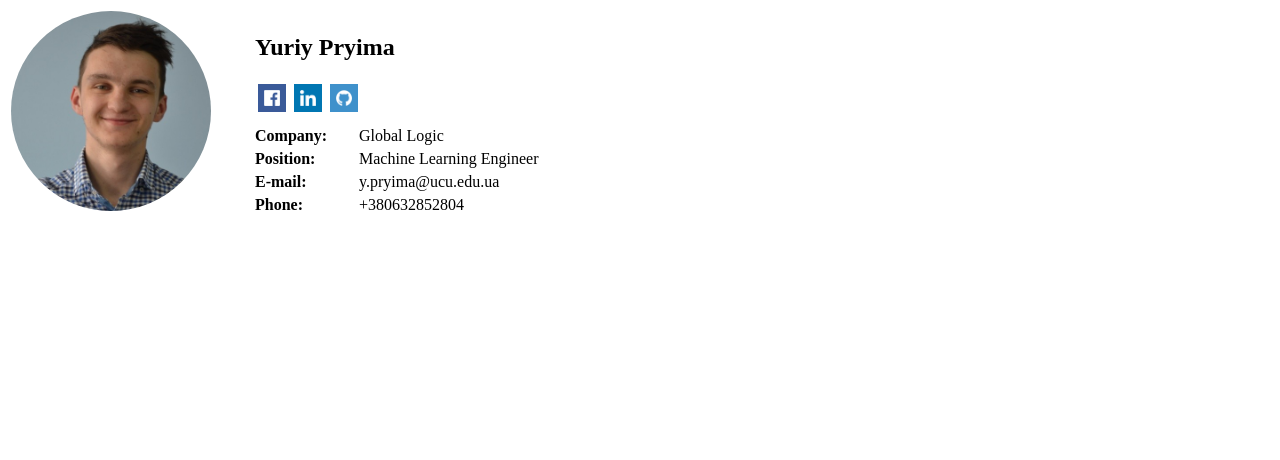
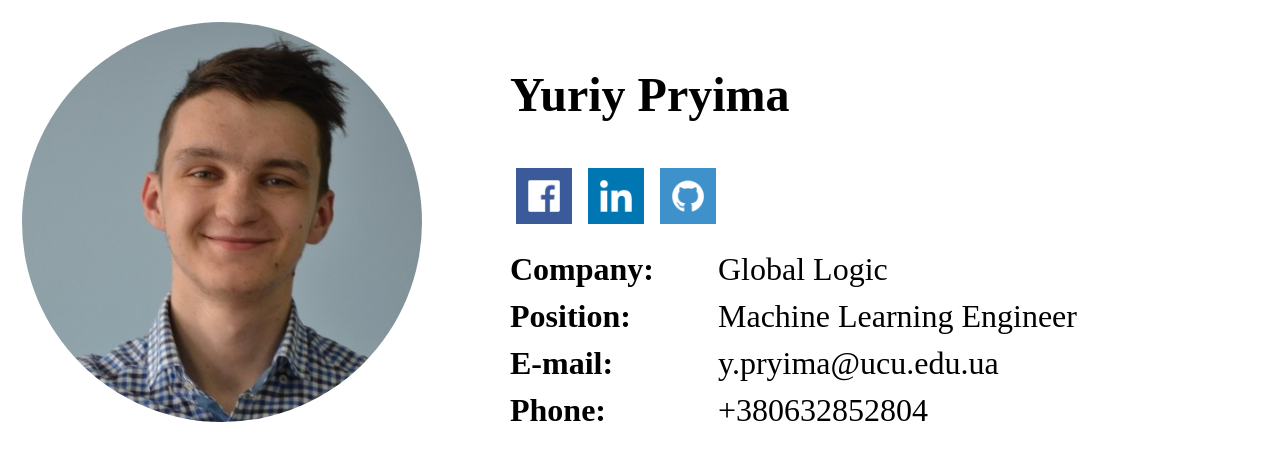
Before and after one commit to olekscode/andCardsQR, a plain HTML site: page card-yuriy.html in a window 1280 px wide. Drawn offline with Linux system fonts and the light colour scheme.

Commit message:
Added zoom

```diff
--- a/card-yuriy.html
+++ b/card-yuriy.html
@@ -1,7 +1,7 @@
 <!DOCTYPE html>
 <html>
 <head>
-
+<link rel="stylesheet" href="style.css">
 </head>
 
 <body>
--- /dev/null
+++ b/style.css
@@ -0,0 +1,3 @@
+body {
+	zoom: 200%;
+}
```
Also changed, not shown: card-iryney.html (+1 -1 lines), card-kateryna.html (+1 -1 lines), card-oleksandr.html (+1 -1 lines).
